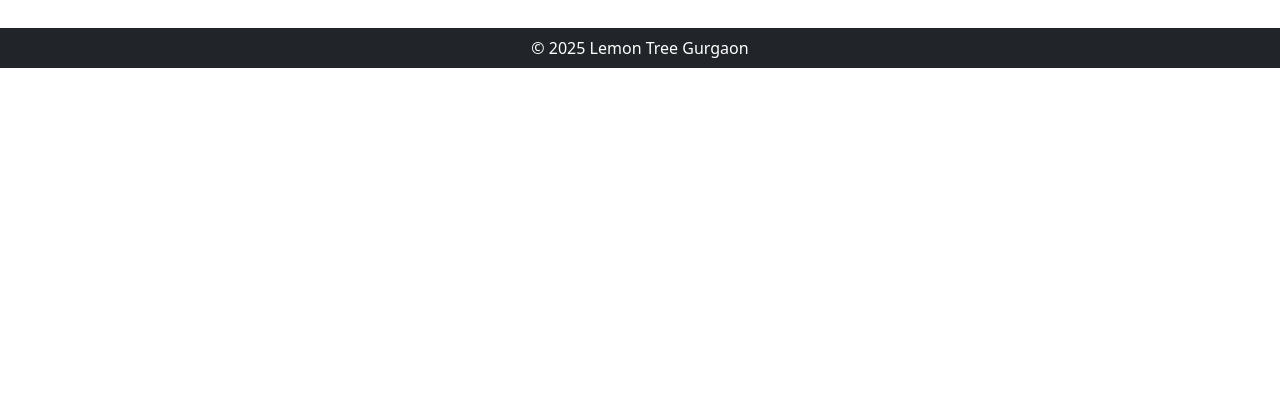
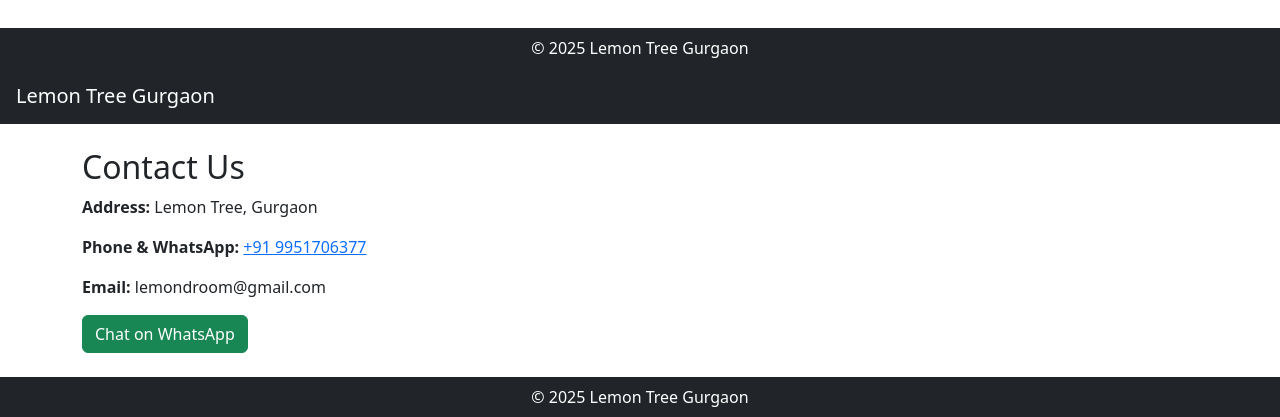
Before and after one commit to hasimkhan12694/lemontreegurgaon-, a plain HTML site: page contect .html in a window 1280 px wide. Shown: the part 549-966 px from the top of the page. Before the commit the page ends 800 px from the top, so only its background shows below. Drawn offline with nearby package versions, Linux system fonts and the light colour scheme.

Commit message:
Update contect .html

```diff
--- a/contect .html
+++ b/contect .html
@@ -32,3 +32,37 @@
 
 </body>
 </html>
+<!DOCTYPE html>
+<html lang="en">
+<head>
+  <meta charset="UTF-8" />
+  <meta name="viewport" content="width=device-width, initial-scale=1" />
+  <title>Contact | Lemon Tree Gurgaon</title>
+
+  <meta name="description" content="Contact Lemon Tree Gurgaon for room booking, monthly stay, hostel, and PG services in Gurgaon. WhatsApp booking available.">
+
+  <link href="https://cdn.jsdelivr.net/npm/bootstrap@5.3.3/dist/css/bootstrap.min.css" rel="stylesheet">
+</head>
+
+<body>
+
+<nav class="navbar navbar-dark bg-dark px-3">
+  <a class="navbar-brand" href="index.html">Lemon Tree Gurgaon</a>
+</nav>
+
+<div class="container mt-4">
+  <h2>Contact Us</h2>
+
+  <p><strong>Address:</strong> Lemon Tree, Gurgaon</p>
+  <p><strong>Phone & WhatsApp:</strong> <a href="https://wa.me/919951706377">+91 9951706377</a></p>
+  <p><strong>Email:</strong> lemondroom@gmail.com</p>
+
+  <a class="btn btn-success" href="https://wa.me/919951706377">Chat on WhatsApp</a>
+</div>
+
+<footer class="bg-dark text-white text-center p-2 mt-4">
+  © 2025 Lemon Tree Gurgaon
+</footer>
+
+</body>
+</html>
```
